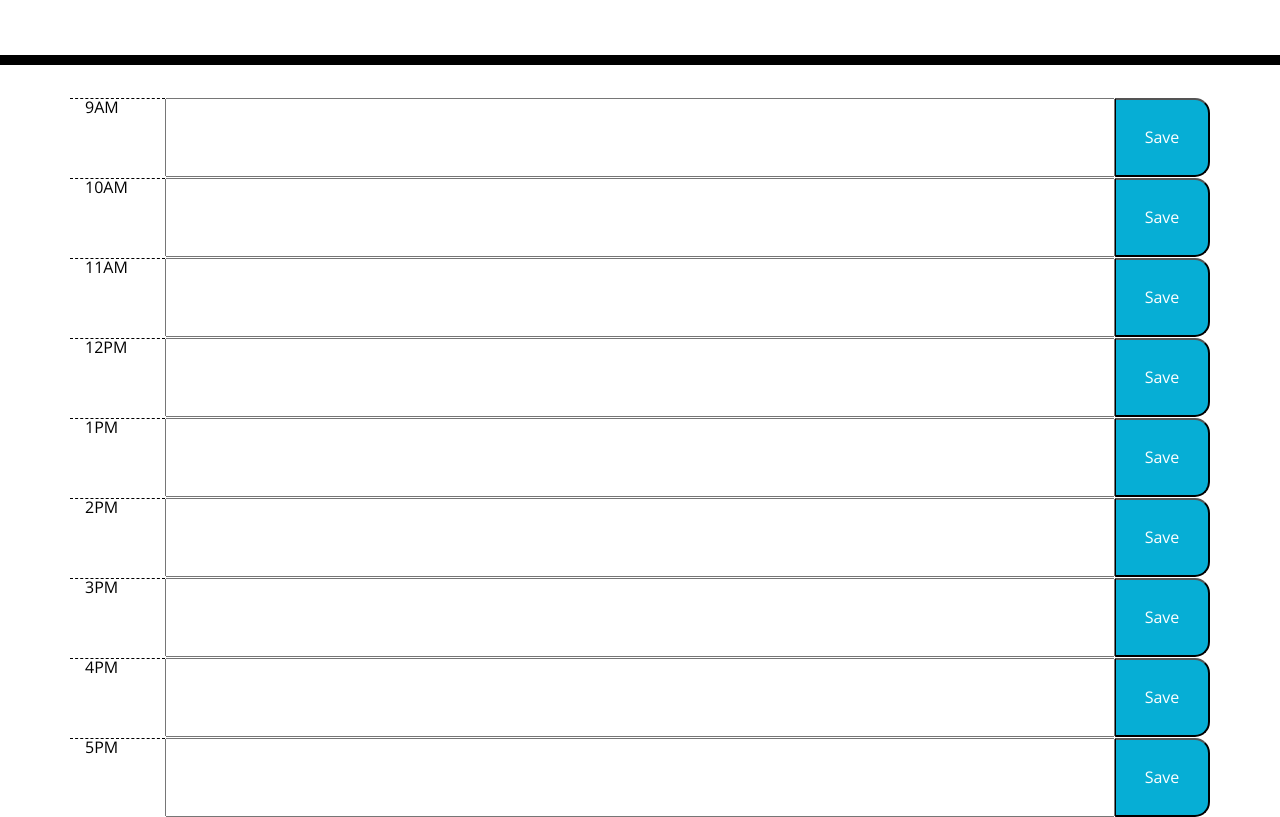
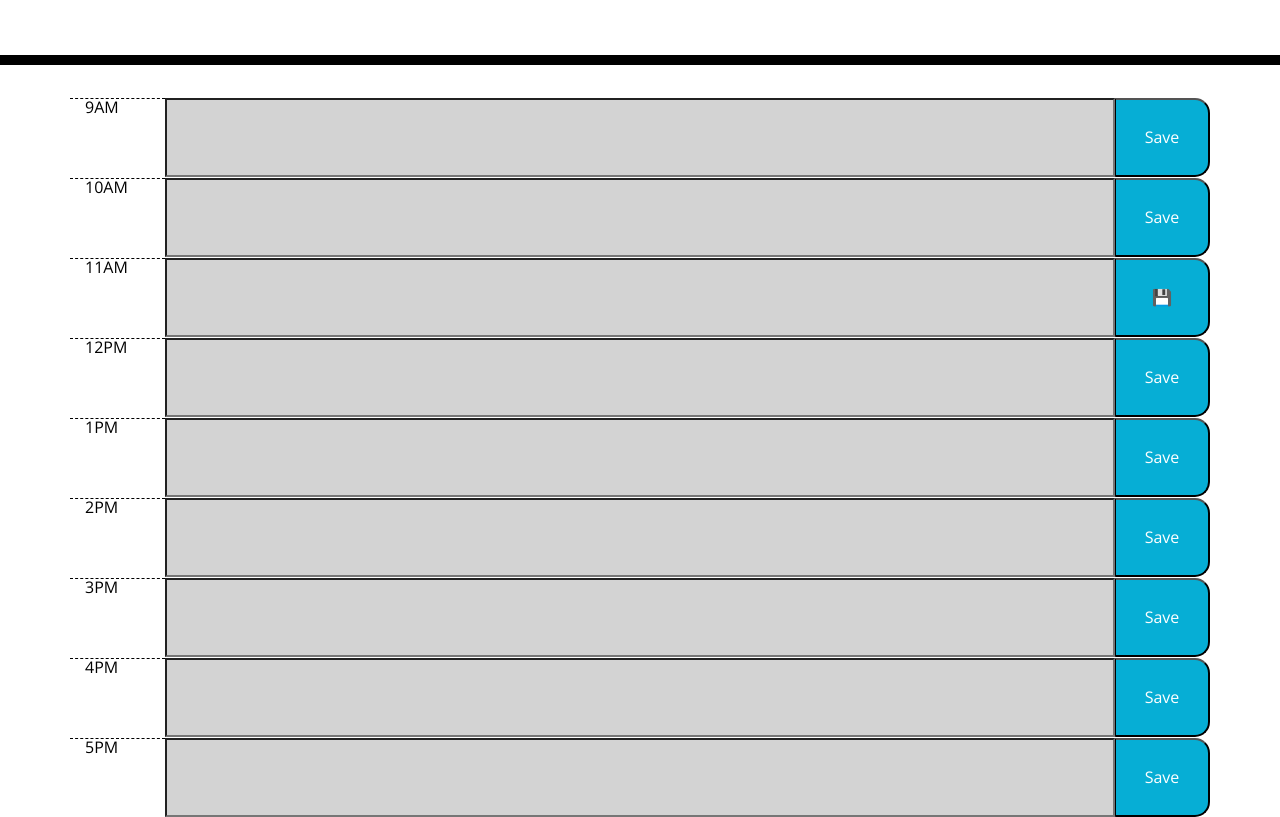
Before and after one commit to ericaLorraineMitchell/work-day-planner, a plain HTML site: page index.html in a window 1280 px wide. Shown: the part 274-1091 px from the top of the page. Drawn offline with nearby package versions, Linux system fonts and the light colour scheme.

Commit message:
js criteria complete

```diff
--- a/assets/js/jQuery.js
+++ b/assets/js/jQuery.js
@@ -1,9 +1,8 @@
 var currentDisplayEl = document.getElementById("current-display");
-var savedEvent = document.getElementsByClassName("description");
+var rightNow = moment().format("MMM DD, YYYY [at] hh:mm:ss a");
 
 // DISPLAYS CURRENT DATE AND TIME
 function displayCurrent() {
-  var rightNow = moment().format("MMM DD, YYYY [at] hh:mm:ss a");
   currentDisplayEl.textContent = rightNow;
 }
 
@@ -11,18 +10,43 @@ function displayCurrent() {
 displayCurrent();
 setInterval(displayCurrent, 1000);
 
-//SAVE EVENT TO LOCAL STORAGE & PREVENT DEFAULT RESET
-$(".saveBtn").on("click", function (e) {
-  console.log(e.currentTarget.className);
+//SAVE EVENT TO LOCAL STORAGE
+$(".saveBtn").on("click", function () {
+  // $(this).parent().find("input").val();
+  var inputId = $(this).parent().find(".description").attr("id");
+  var inputValue = $("#" + inputId).val();
 
-  //ISSUE//
-
-  //This returns 2 verbose violations!!!!!!!
-  //   $(e.target).parent().find("input").val();
-  //   localStorage.setItem("event", savedEvent);
-
-  //Alternative: Should this be parsed out into individual inputs and local storage?
-  // localStorage.setItem("input", description1.text());
+  localStorage.setItem(inputId, inputValue);
 });
 
-//ON SAVE OF EVENT COLOR CODE BASED UPON CURRENT TIME
+//PREVENT INPUT CLEAR ON PAGE REFRESH
+function showTasks() {
+  var taskEl = $(".description");
+  taskEl.each(function (i) {
+    // console.log(i);
+    var taskKey = $(this).attr("id");
+    var getTask = localStorage.getItem(taskKey);
+    $(this).val(getTask);
+  });
+}
+showTasks();
+
+// ON SAVE OF EVENT COLOR CODE BASED UPON CURRENT TIME
+function colorTime() {
+  var taskEl = $(".description");
+  var currentHour = moment().hour();
+  console.log(taskEl);
+  taskEl.each(function (i) {
+    // console.log(i);
+    var currentInput = $(this);
+    var taskKey = parseInt($(this).attr("id"));
+    if (taskKey > currentHour) {
+      currentInput.addClass("future");
+    } else if (taskKey === currentHour) {
+      currentInput.addClass("present");
+    } else {
+      currentInput.addClass("past");
+    }
+  });
+}
+colorTime();
--- a/index.html
+++ b/index.html
@@ -36,47 +36,47 @@
       <!-- Timeblocks go here -->
       <div class="row">
         <div class="col-sm-1 hour" id="9AM">9AM</div>
-        <input type="text" class="col description"></input>
+        <input type="text" class="col description" id="9"></input>
         <button type="button" class="col-sm-1 saveBtn" >Save</button>
       </div>
       <div class="row">
         <div class="col-sm-1 hour" id="10AM">10AM</div>
-        <input type="text" class="col description"></input>
+        <input type="text" class="col description" id="10"></input>
         <button type="button" class="col-sm-1 saveBtn">Save</button>
       </div>
       <div class="row">
         <div class="col-sm-1 hour" id="11AM">11AM</div>
-        <input type="text" class="col description"></input>
-        <button type="button" class="col-sm-1 saveBtn">Save</button>
+        <input type="text" class="col description" id="11"></input>
+        <button type="button" class="col-sm-1 saveBtn">💾</button>
       </div>
       <div class="row">
         <div class="col-sm-1 hour" id="12PM">12PM</div>
-        <input type="text" class="col description"></input>
+        <input type="text" class="col description" id="12"></input>
         <button type="button" class="col-sm-1 saveBtn">Save</button>
       </div>
       <div class="row">
         <div class="col-sm-1 hour" id="1PM">1PM</div>
-        <input type="text" class="col description"></input>
+        <input type="text" class="col description" id="13"></input>
         <button type="button" class="col-sm-1 saveBtn">Save</button>
       </div>
       <div class="row">
         <div class="col-sm-1 hour" id="2PM">2PM</div>
-        <input type="text" class="col description"></input>
+        <input type="text" class="col description" id="14"></input>
         <button type="button" class="col-sm-1 saveBtn">Save</button>
       </div>
       <div class="row">
         <div class="col-sm-1 hour" id="3PM">3PM</div>
-        <input type="text" class="col description"></input>
+        <input type="text" class="col description" id="15"></input>
         <button type="button" class="col-sm-1 saveBtn">Save</button>
       </div>
       <div class="row">
         <div class="col-sm-1 hour" id="4PM">4PM</div>
-        <input type="text" class="col description"></input>
+        <input type="text" class="col description" id="16"></input>
         <button type="button" class="col-sm-1 saveBtn">Save</button>
       </div>
       <div class="row">
         <div class="col-sm-1 hour" id="5PM">5PM</div>
-        <input type="text" class="col description"></input>
+        <input type="text" class="col description" id="17"></input>
         <button type="button" class="col-sm-1 saveBtn">Save</button>
       </div>
     </div>
```
